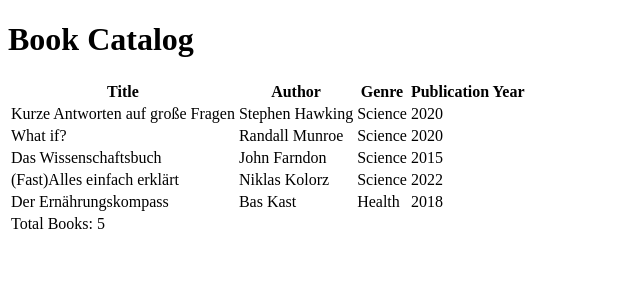
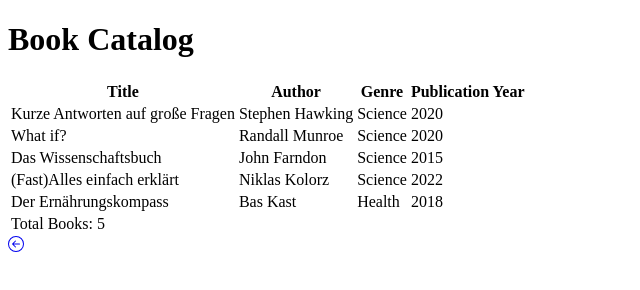
Before and after one commit to michaellestrassegger/Projekte_freecodecamp, a plain HTML site: page book_katalog.html in a window 1280 px wide. Shown: the full height of the page, 0-640 px from the left. Drawn offline with Linux system fonts and the light colour scheme.

Commit message:
Update book_katalog.html

```diff
--- a/book_katalog.html
+++ b/book_katalog.html
@@ -57,5 +57,9 @@
     </tfoot>
   </table>
 </body>
-
+<footer>
+    <a href="https://michaellestrassegger.github.io/Projekte_freecodecamp/"><svg xmlns="http://www.w3.org/2000/svg" width="16" height="16" fill="currentColor" class="bi bi-arrow-left-circle" viewBox="0 0 16 16">
+  <path fill-rule="evenodd" d="M1 8a7 7 0 1 0 14 0A7 7 0 0 0 1 8m15 0A8 8 0 1 1 0 8a8 8 0 0 1 16 0m-4.5-.5a.5.5 0 0 1 0 1H5.707l2.147 2.146a.5.5 0 0 1-.708.708l-3-3a.5.5 0 0 1 0-.708l3-3a.5.5 0 1 1 .708.708L5.707 7.5z"/>
+</svg></a>
+</footer>
 </html>
```
